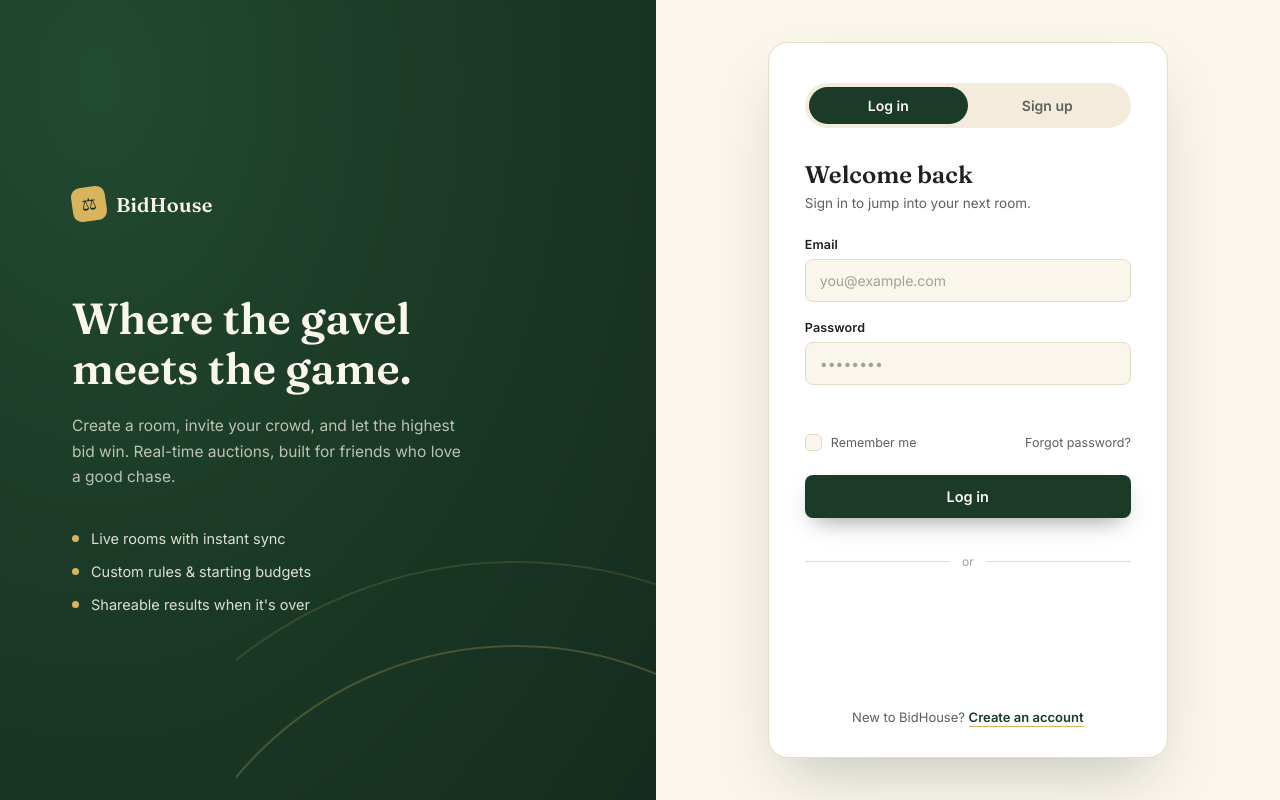
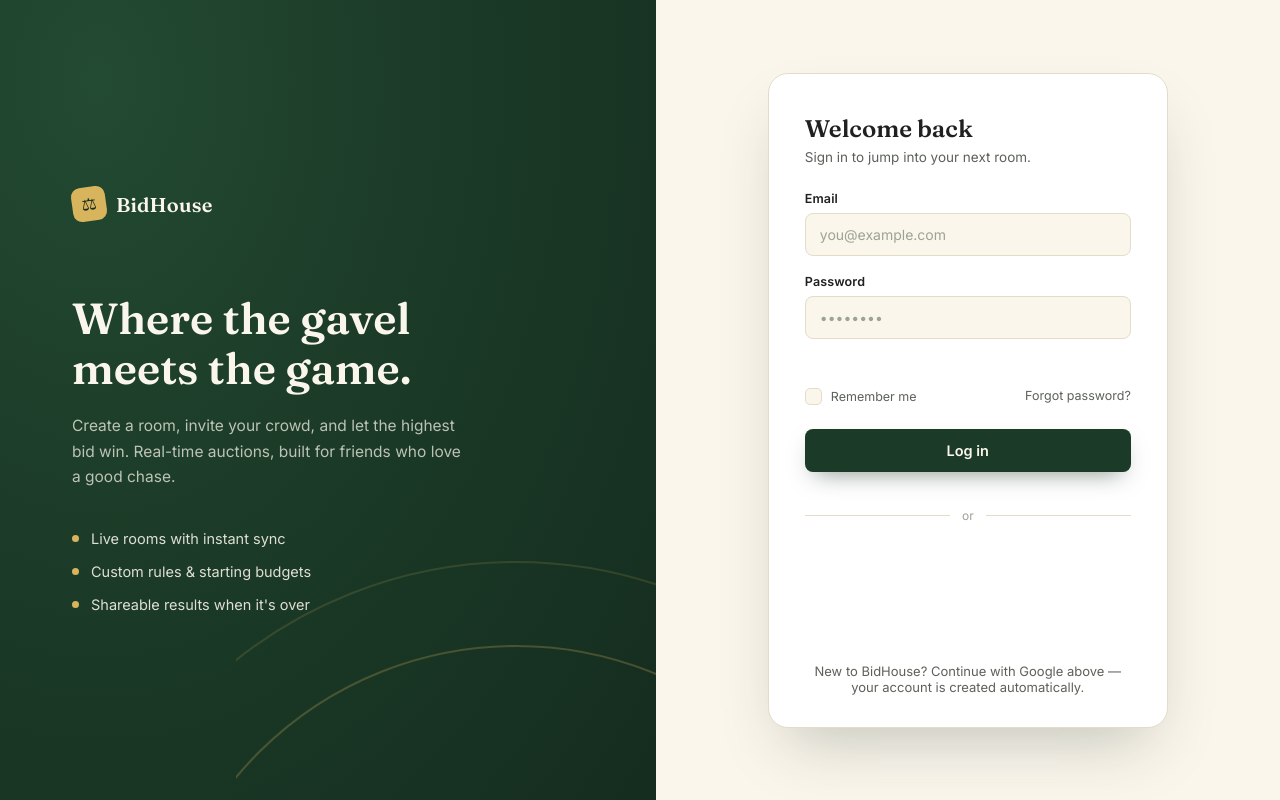
Before and after one commit to Lokesh-Ramineni/the-crores-club, a website: page frontend/index.html in a window 1280 px wide. Drawn offline with Linux system fonts and the light colour scheme.

Commit message:
feat(frontend): remove signup and OTP panels; Google is the way to create an account

```diff
--- a/frontend/index.html
+++ b/frontend/index.html
@@ -43,15 +43,10 @@
     <main class="auth-panel">
       <div class="auth-card">
 
-        <!-- Tab toggle (pure CSS, no JS) -->
+        <!-- Hidden, always-checked radio: the stylesheet reveals the login panel via
+             #tab-login:checked ~ .panel--login. The Log in / Sign up tab bar was removed along
+             with email signup (parked in /archive/otp-signup). -->
         <input type="radio" name="auth-tab" id="tab-login" class="tab-input" checked>
-        <input type="radio" name="auth-tab" id="tab-signup" class="tab-input">
-
-        <div class="tabs">
-          <label for="tab-login" class="tab tab--login">Log in</label>
-          <label for="tab-signup" class="tab tab--signup">Sign up</label>
-          <span class="tab-indicator" aria-hidden="true"></span>
-        </div>
 
         <!-- LOGIN FORM -->
         <section class="panel panel--login">
@@ -89,87 +84,9 @@
             <div id="googleSignInLogin" class="google-signin-slot"></div>
             <div id="google-error-login" class="login-error"></div>
 
-            <p class="switch-text">New to BidHouse?
-              <label for="tab-signup" class="switch-link">Create an account</label>
-            </p>
+            <p class="switch-text">New to BidHouse? Continue with Google above &mdash; your account is created automatically.</p>
           </form>
         </section>
-
-        <!-- SIGNUP FORM -->
-        <!-- <section class="panel panel--signup">
-          <div class="panel-head">
-            <h2 style="color: red;">Signup temporarily unavailable</h2>
-            <h2>Create your account</h2>
-            <p>Takes less than a minute. No credit card.</p>
-          </div>
-
-          <form id="signup-form" class="auth-form" action="/api/auth/signup" method="POST" novalidate>
-            <div class="field">
-              <label for="signup-name">Display name</label>
-              <input type="text" id="signup-name" name="username" placeholder="e.g. auctioneer_23" autocomplete="username" required>
-              <div id="username-error" class="username-error"></div>
-            </div>
-
-            <div class="field">
-              <label for="signup-email">Email</label>
-              <input type="email" id="signup-email" name="email" placeholder="you@example.com" autocomplete="email" required>
-              <div id="email-error" class="email-error"></div>
-            </div>
-
-            <div class="field">
-              <label for="signup-password">Password</label>
-              <input type="password" id="signup-password" name="password" placeholder="At least 8 characters" autocomplete="new-password" minlength="8" required>
-            </div>
-            <p id="password-hint" class="password-hint">
-              Password must contain at least 8 characters, one uppercase letter, and one number.
-            </p>
-            <div class="field">
-              <label for="signup-confirm">Confirm password</label>
-              <input type="password" id="signup-confirm" name="confirm_password" placeholder="Repeat your password" autocomplete="new-password" minlength="8" required>
-              <div id="password-error" class="password-error"></div>
-            </div>
-
-            <label class="checkbox checkbox--terms">
-              <input type="checkbox" name="agree_terms" required>
-              <span class="checkbox-box"></span>
-              I agree to the <a href="#" class="link-muted">Terms</a> & <a href="#" class="link-muted">Privacy Policy</a>
-            </label> -->
-
-            <!-- <button type="submit" class="btn-primary">Create account</button>
-
-            <div class="auth-divider"><span>or</span></div>
-            <div id="googleSignInSignup" class="google-signin-slot"></div>
-            <div id="google-error-signup" class="email-error"></div>
-
-            <p class="switch-text">Already have an account?
-              <label for="tab-login" class="switch-link">Log in</label>
-            </p>
-          </form>
-        </section>
-
-        <section class="panel panel--otp" id="otpPanel">
-          <div class="panel-head">
-            <h2>Verify your email</h2>
-            <p>We sent a 6-digit code to <strong id="otpEmailDisplay"></strong>.</p>
-          </div>
-
-          <form id="otp-form" class="auth-form" novalidate>
-            <div class="field">
-              <label for="otp-code">Verification code</label>
-              <input type="text" id="otp-code" name="otp" placeholder="123456" inputmode="numeric" pattern="[0-9]*" maxlength="6" autocomplete="one-time-code" required>
-              <div id="otp-error" class="password-error"></div>
-            </div>
-
-            <button type="submit" class="btn-primary">Verify &amp; create account</button>
-
-            <p class="switch-text">
-              Didn't get it? <button type="button" id="resendOtpBtn" class="switch-link switch-link--button">Resend code</button>
-            </p>
-            <p class="switch-text">
-              <button type="button" id="backToSignupBtn" class="switch-link switch-link--button">Use a different email</button>
-            </p>
-          </form>
-        </section> -->
 
       </div>
     </main>
```
